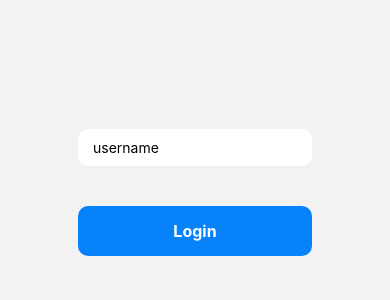
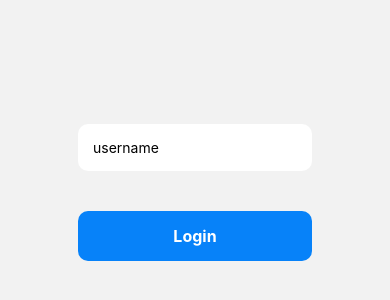
Before and after one commit to YizhuoZhang3/cryptopriceTracker, a React Native app: screen /Login in a window 390 px wide. Shown: the part 232-532 px from the top of the page. Built offline with nearby package versions, Linux system fonts and the light colour scheme.

Commit message:
inout required

```diff
--- a/Components/LoginScreen.js
+++ b/Components/LoginScreen.js
@@ -2,14 +2,16 @@ import React, { useState } from 'react';
 import { KeyboardAvoidingView, StyleSheet, Text, TextInput, TouchableOpacity, View } from 'react-native';
 
 function LoginScreen({navigation}) {
-  const [userName, setUserName] = useState('')
+  const [userName, setUserName] = useState('');
+
   const handlePress = () => {
     if (!userName.trim()) {
       alert('Please Enter an User Name');
       return;
     }
-    navigation.navigate('Home')
+    navigation.navigate('Home');
   }
+
   return (
     <KeyboardAvoidingView style={styles.container} behavior="padding">
       <View style={styles.inputContainer}>
@@ -41,12 +43,12 @@ const styles = StyleSheet.create({
     alignItems: 'center',
   },
   inputContainer: {
-    width: '60%'
+    width: '60%',
   },
   input: {
     backgroundColor: 'white',
     paddingHorizontal: 15,
-    paddingVertical: 10,
+    paddingVertical: 15,
     borderRadius: 10,
     marginTop: 5,
   },
```
